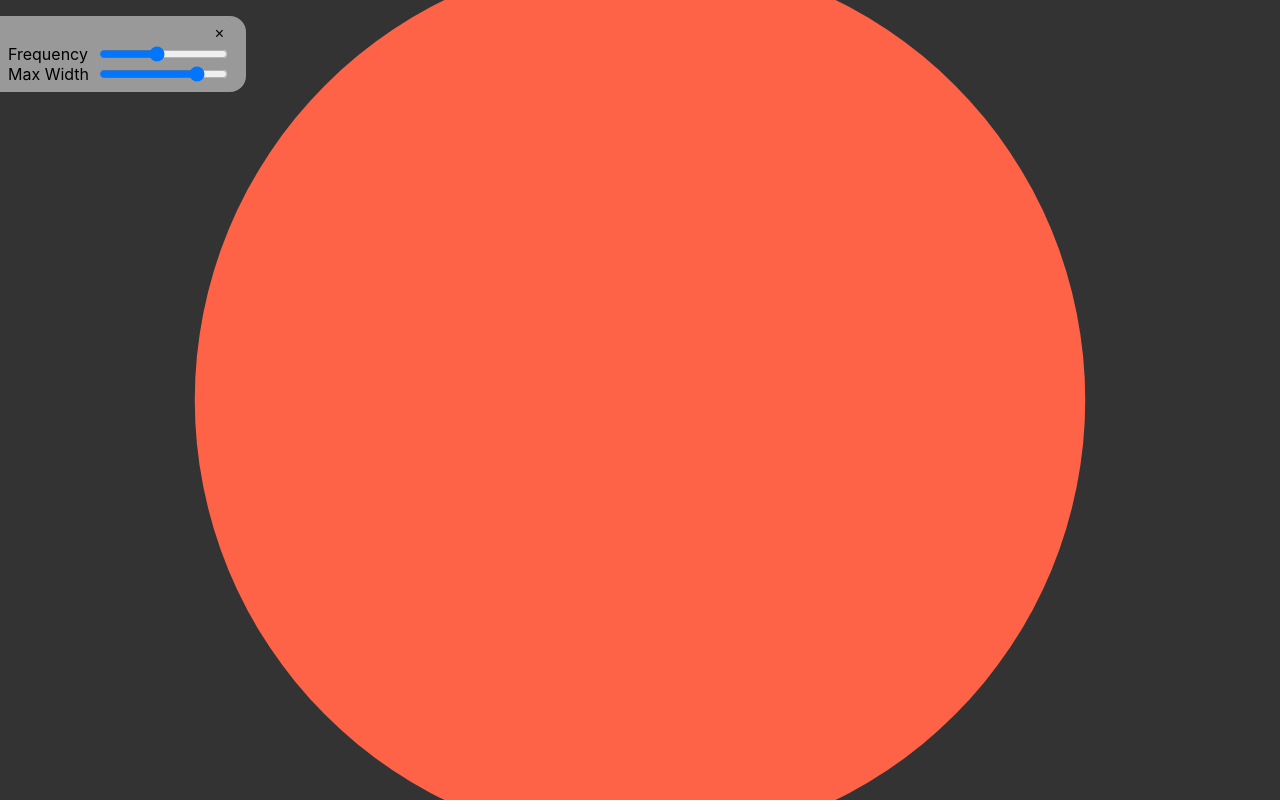
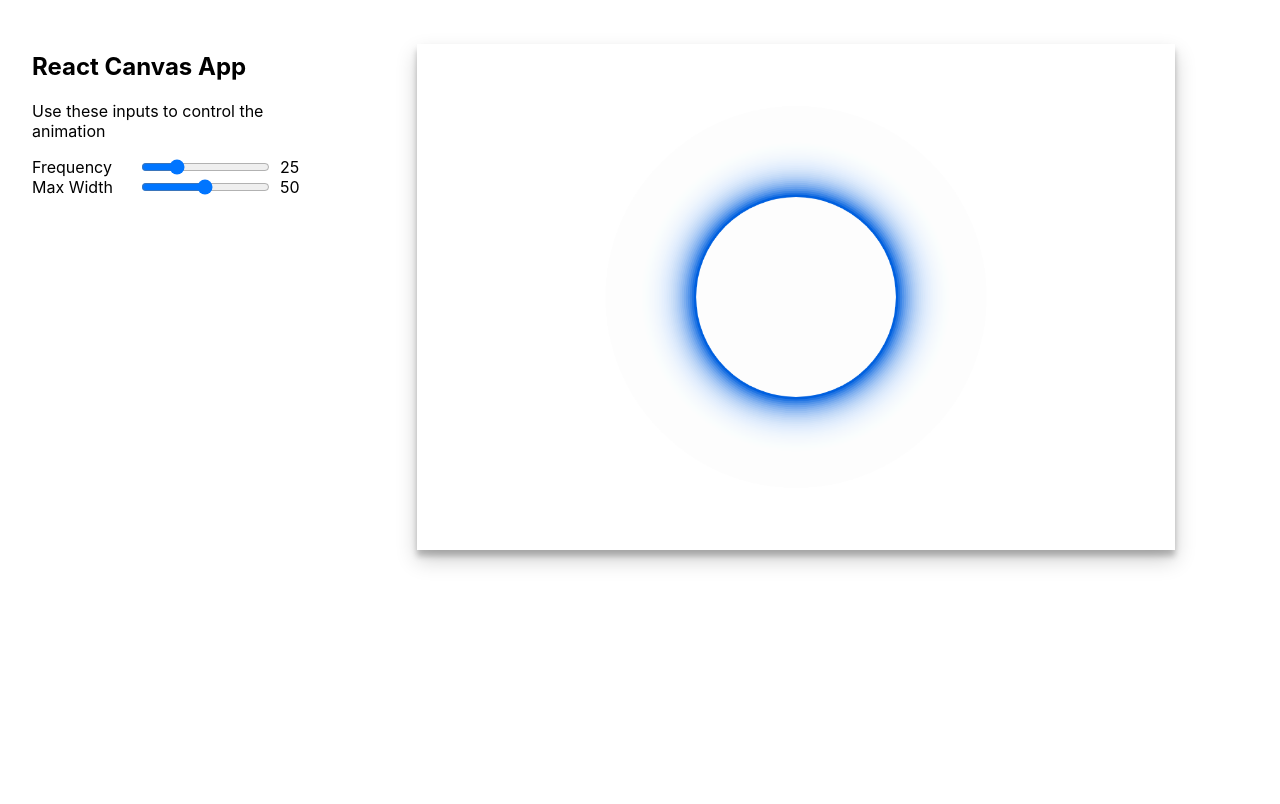
Before and after one commit to luke-codewalker/react-canvas-app, a React (Create React App) app: page / in a window 1280 px wide. Built offline with nearby package versions, Linux system fonts and the light colour scheme.

Commit message:
fix crucial bu where old animations were never cancelled and add style

```diff
--- a/src/App.css
+++ b/src/App.css
@@ -0,0 +1,28 @@
+.app {
+    display: grid;
+    grid-template-columns: 25% 1fr;
+    padding: 1rem;
+}
+
+.menu {
+    padding: 1rem;
+}
+
+.slider {
+    display: grid;
+    grid-template-columns: minmax(60px, 50%) 2fr 2rem;
+    gap: 0.5rem;
+}
+
+.canvas-container {
+    display: flex;
+    align-items: center;
+    justify-content: center;
+    max-height: calc(100vh - 2rem);
+}
+
+canvas {
+    box-shadow: 0 10px 20px rgba(0, 0, 0, 0.19), 0 6px 6px rgba(0, 0, 0, 0.23);
+    max-width: 90%;
+    max-height: 90%;
+}
--- a/src/App.module.css
+++ /dev/null
@@ -1,5 +0,0 @@
-.slider {
-    display: grid;
-    grid-template-columns: minmax(60px, 50%) 1fr;
-    gap: 0.5rem;
-}
--- a/src/App.tsx
+++ b/src/App.tsx
@@ -1,26 +1,36 @@
 import { useState } from 'react';
-import { OverlayMenu } from './components/OverlayMenu/OverlayMenu';
 import { draw } from './draw';
 import { useCanvas } from "./lib/canvas";
-import styles from './App.module.css';
+import './App.css';
+
+const config = {
+  width: 1200,
+  height: 800
+}
 
 function App() {
-  const [frequency, setFrequency] = useState(5);
-  const [width, setWidth] = useState(80);
+  const [frequency, setFrequency] = useState(25);
+  const [width, setWidth] = useState(50);
 
   const canvasRef = useCanvas(draw, [frequency, width])
 
   return (
-    <div className="App">
-      <OverlayMenu>
-        <label className={styles.slider}>Frequency
-        <input type="range" name="frequency" id="frequency" min="1" max="10" value={frequency} onChange={event => setFrequency(parseInt(event.target.value))} />
+    <div className="app">
+      <section className="menu">
+        <h1>React Canvas App</h1>
+        <p>Use these inputs to control the animation</p>
+        <label className="slider">Frequency
+          <input type="range" name="frequency" id="frequency" min="0" max="100" value={frequency} onChange={event => setFrequency(parseInt(event.target.value))} />
+          {frequency}
         </label>
-        <label className={styles.slider}>Max Width
-        <input type="range" name="width" id="width" min="1" max="100" value={width} onChange={event => setWidth(parseInt(event.target.value))} />
+        <label className="slider">Max Width
+          <input type="range" name="width" id="width" min="1" max="100" value={width} onChange={event => setWidth(parseInt(event.target.value))} />
+          {width}
         </label>
-      </OverlayMenu>
-      <canvas ref={canvasRef} width={window.innerWidth} height={window.innerHeight}></canvas>
+      </section>
+      <section className="canvas-container">
+        <canvas ref={canvasRef} width={config.width} height={config.height}></canvas>
+      </section>
     </div>
   );
 }
--- a/src/components/OverlayMenu/OverlayMenu.module.css
+++ /dev/null
@@ -1,19 +0,0 @@
-.menu {
-    position: absolute;
-    top: 1rem;
-    left: 0;
-    display: flex;
-    flex-direction: column;
-    background-color: rgba(255, 255, 255, 0.5);
-    padding: 0.5rem 1rem 0.5rem 0.5rem;
-    border-top-right-radius: 1rem;
-    border-bottom-right-radius: 1rem;
-}
-
-.toggle {
-    cursor: pointer;
-    background: none;
-    border: none;
-    font-size: 1rem;
-    align-self: end;
-}
--- a/src/components/OverlayMenu/OverlayMenu.tsx
+++ /dev/null
@@ -1,17 +0,0 @@
-import { FC, useState } from "react";
-import styles from "./OverlayMenu.module.css";
-
-export const OverlayMenu: FC = ({ children }) => {
-    const [hidden, setHidden] = useState(false)
-    return <div className={styles.menu} >
-        {
-            hidden ?
-                <button className={styles.toggle} onClick={() => setHidden(false)} title="Show controls">Controls &gt;</button>
-                :
-                <>
-                    <button className={styles.toggle} onClick={() => setHidden(true)} title="Hide controls">&times;</button>
-                    {children}
-                </>
-        }</div>
-
-}
--- a/src/draw.ts
+++ b/src/draw.ts
@@ -1,21 +1,25 @@
 import { Animation } from "./lib/canvas";
 
 export const draw: Animation<[number, number]> = (canvas, context, [frequency, width]) => {
+    console.log('creating new animation')
     // this code is run before the animation whenever the external dependencies change
     let iteration = 0;
-    const step = frequency / 200;
+    const step = 0.05 * frequency / 100;
     const maxRadius = canvas.width * width / 100 / 2;
     const x = canvas.width / 2;
     const y = canvas.height / 2;
 
+    context.strokeStyle = '#0060df';
+    context.lineWidth = 4;
+    context.fillStyle = 'rgba(255, 255, 255, 0.125)';
+    context.clearRect(0, 0, canvas.width, canvas.height);
+
     // this function is called to paint each frame of the animation
     return frameCount => {
-        context.fillStyle = '#333';
         context.fillRect(0, 0, canvas.width, canvas.height);
         context.beginPath();
         context.arc(x, y, maxRadius * Math.abs(Math.cos(iteration)), 0, 2 * Math.PI);
-        context.fillStyle = 'tomato';
-        context.fill();
+        context.stroke();
         iteration += step;
     }
 }
--- a/src/index.css
+++ b/src/index.css
@@ -4,7 +4,7 @@ body {
     "Droid Sans", "Helvetica Neue", sans-serif;
   -webkit-font-smoothing: antialiased;
   -moz-osx-font-smoothing: grayscale;
-  overflow: hidden;
+  overflow-x: hidden;
 }
 
 code {
--- a/src/lib/canvas.tsx
+++ b/src/lib/canvas.tsx
@@ -5,6 +5,7 @@ export type AnimationFrame = (frameCount: number) => void;
 
 export const useCanvas = <ExternalDependencies extends unknown[]>(drawFrameFactory: Animation<ExternalDependencies>, externalDependencies: ExternalDependencies): RefObject<HTMLCanvasElement> => {
     const canvasRef = useRef<HTMLCanvasElement>(null);
+    const animationIdRef = useRef<number>(0);
 
     useEffect(() => {
         if (!canvasRef.current) return;
@@ -15,15 +16,18 @@ export const useCanvas = <ExternalDependencies extends unknown[]>(drawFrameFacto
         let frameCount = 0;
         const drawFrame = drawFrameFactory(canvas, context, externalDependencies);
 
-        const render = (): number => {
+        const render = (): void => {
             drawFrame(frameCount);
             frameCount++;
-            return requestAnimationFrame(render)
+            animationIdRef.current = window.requestAnimationFrame(render)
         }
 
-        const animationId = render();
+        render();
 
-        return () => cancelAnimationFrame(animationId);
+        return () => {
+            console.log('cleanup', animationIdRef.current)
+            window.cancelAnimationFrame(animationIdRef.current);
+        };
         // we need to use spread to dynamically pass the dependencies which works in the runtime,
         // but the compiler does not like it because it can't be statically checked
         // eslint-disable-next-line react-hooks/exhaustive-deps
```
